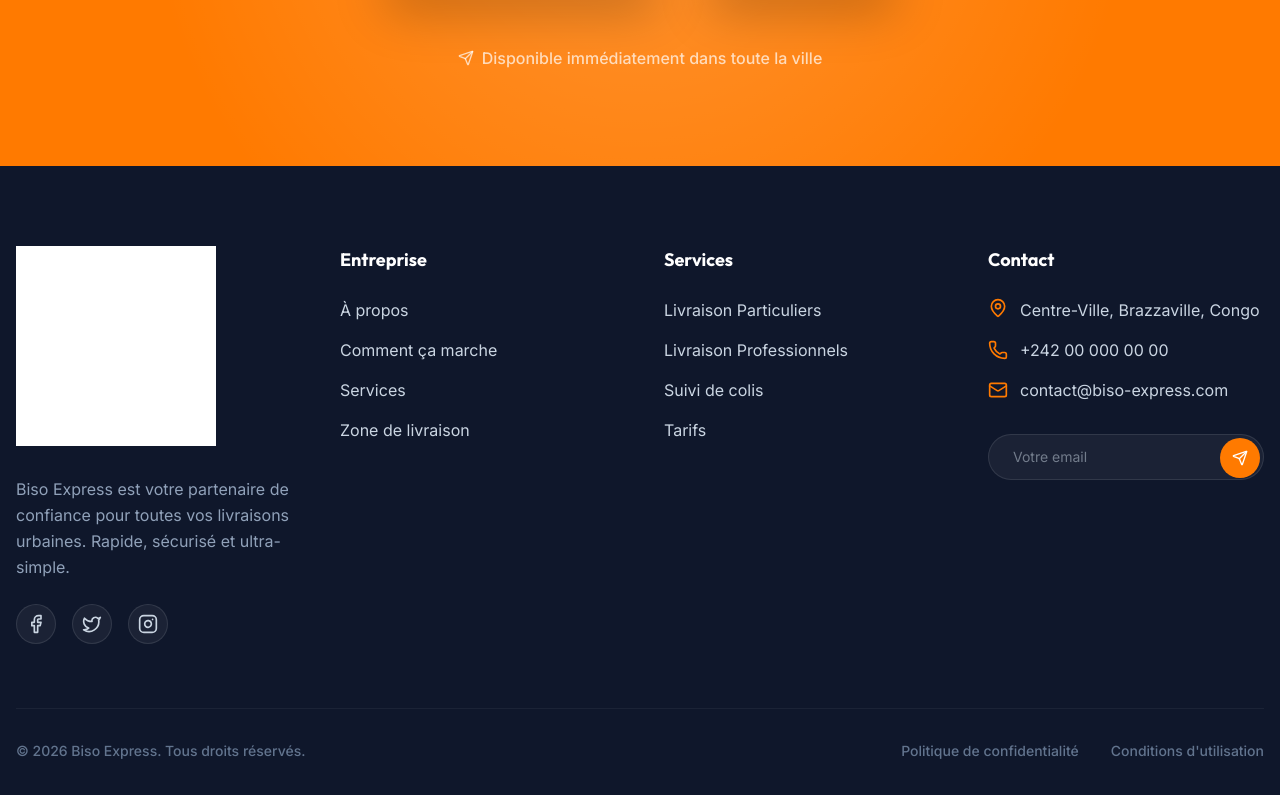
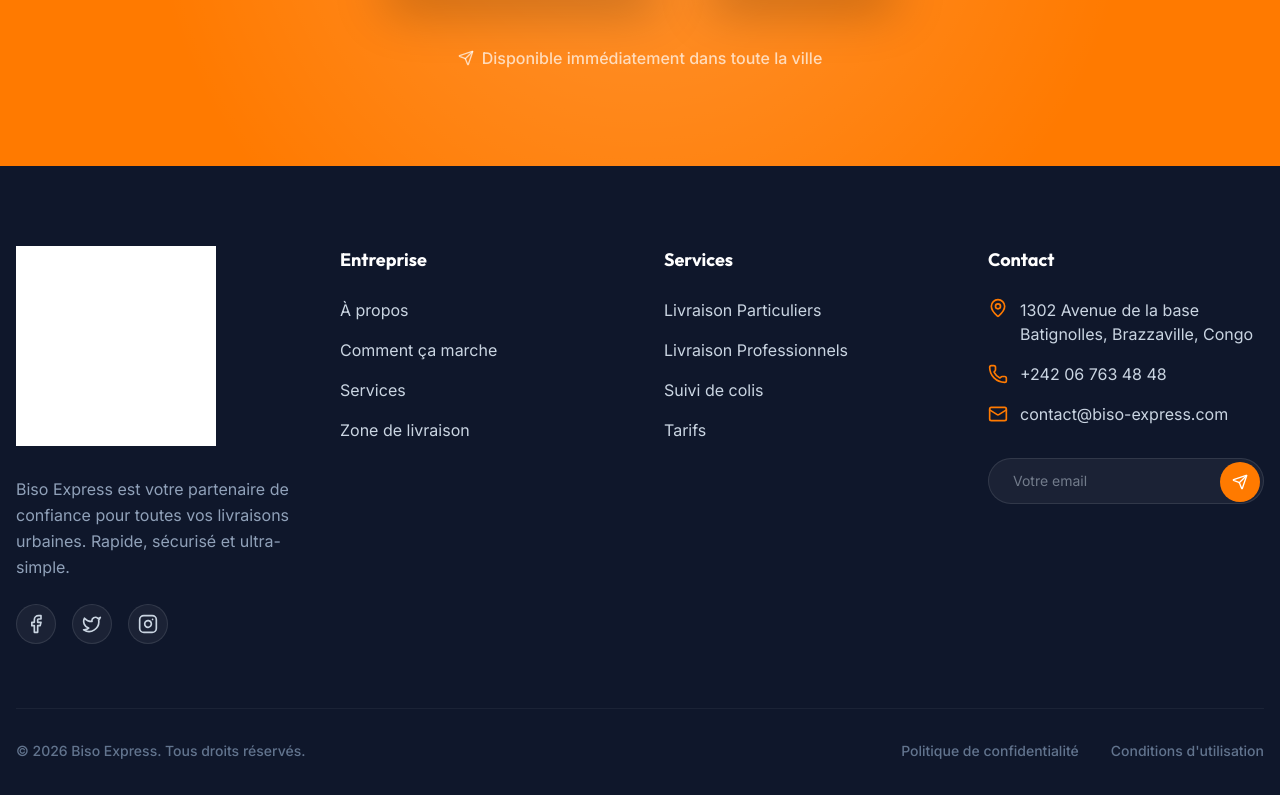
Before and after one commit to eulogetabala/biso-express, a Next.js app: page / in a window 1280 px wide. Shown: the part 6640-7435 px from the top of the page. Built offline with nearby package versions, Linux system fonts and the light colour scheme.

Commit message:
fix: update contact phone and address

```diff
--- a/src/components/Footer.tsx
+++ b/src/components/Footer.tsx
@@ -78,11 +78,11 @@
             <ul className="space-y-4 mb-8">
               <li className="flex items-start gap-3">
                 <MapPin className="w-5 h-5 text-primary shrink-0" />
-                <span>Centre-Ville, Brazzaville, Congo</span>
+                <span>1302 Avenue de la base Batignolles, Brazzaville, Congo</span>
               </li>
               <li className="flex items-center gap-3">
                 <Phone className="w-5 h-5 text-primary shrink-0" />
-                <span>+242 00 000 00 00</span>
+                <span>+242 06 763 48 48</span>
               </li>
               <li className="flex items-center gap-3">
                 <Mail className="w-5 h-5 text-primary shrink-0" />
```
